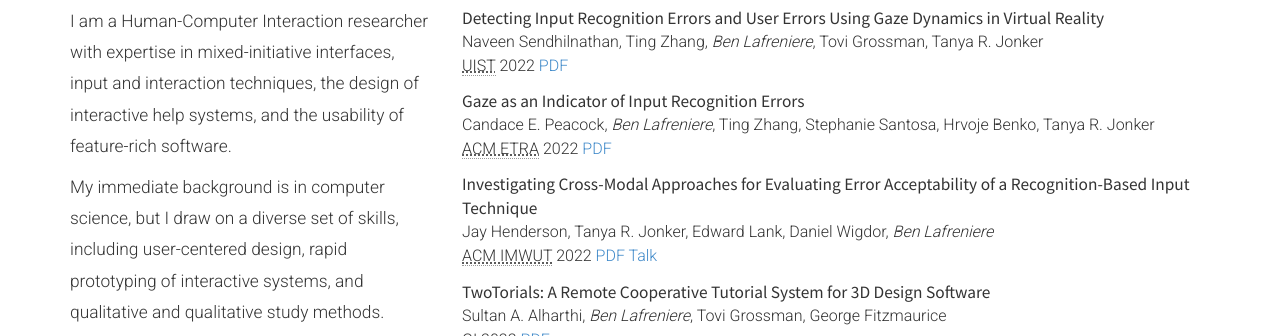
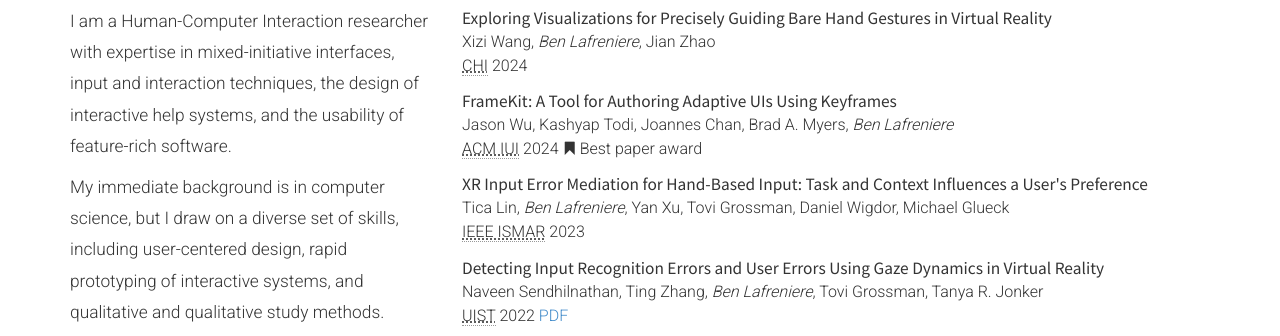
Before and after one commit to lafrenben/webpage, a plain HTML site: page index.html in a window 1280 px wide. Shown: the part 357-693 px from the top of the page. Drawn offline with Linux system fonts and the light colour scheme.

Commit message:
Add recent publications

```diff
--- a/index.html
+++ b/index.html
@@ -79,6 +79,33 @@
 	  <div id="publications">
 	    <h2>Selected publications</h2>
 	    <ul>
+			<li>
+				<div class="title">Exploring Visualizations for Precisely Guiding Bare Hand Gestures in Virtual Reality</div>
+				<div class="authors">
+					Xizi&nbsp;Wang, <span class="me">Ben&nbsp;Lafreniere</span>, Jian&nbsp;Zhao
+				<div><span class="collection"><abbr title="ACM CHI conference on Human Factors in Computing Systems">CHI</abbr>
+						2024</span> <!-- <a href="/assets/papers/">PDF</a> <a href="https://www.youtube.com/watch?v=R1CjhX4JRAU">Talk</a> <a href="https://www.youtube.com/watch?v=">Talk</a>-->
+				</div>
+			</li>
+
+			<li>
+				<div class="title">FrameKit: A Tool for Authoring Adaptive UIs Using Keyframes</div>
+				<div class="authors">
+					Jason&nbsp;Wu, Kashyap&nbsp;Todi, Joannes&nbsp;Chan, Brad&nbsp;A.&nbsp;Myers, <span class="me">Ben&nbsp;Lafreniere</span>
+				<div><span class="collection"><abbr title="ACM International Conference on Intelligent User Interfaces">ACM IUI</abbr>
+						2024</span> <span class=""><span class="award glyphicon glyphicon-bookmark"></span>&nbsp;Best&nbsp;paper&nbsp;award</span> <!-- <a href="/assets/papers/">PDF</a> <a href="https://www.youtube.com/watch?v=">Video</a> <a href="https://www.youtube.com/watch?v=">Talk</a>-->
+				</div>
+			</li>
+
+			<li>
+				<div class="title">XR Input Error Mediation for Hand-Based Input: Task and Context Influences a User's Preference</div>
+				<div class="authors">
+					Tica&nbsp;Lin, <span class="me">Ben&nbsp;Lafreniere</span>, Yan&nbsp;Xu, Tovi&nbsp;Grossman, Daniel&nbsp;Wigdor, Michael&nbsp;Glueck
+				<div><span class="collection"><abbr title="IEEE International Symposium on Mixed and Augmented Reality">IEEE ISMAR</abbr>
+						2023</span> <!-- <a href="/assets/papers/">PDF</a> <a href="https://www.youtube.com/watch?v=">Video</a> <a href="https://www.youtube.com/watch?v=">Talk</a>-->
+				</div>
+			</li>
+
 			<li>
 				<div class="title">Detecting Input Recognition Errors and User Errors Using Gaze Dynamics in Virtual Reality</div>
 				<div class="authors">
```
